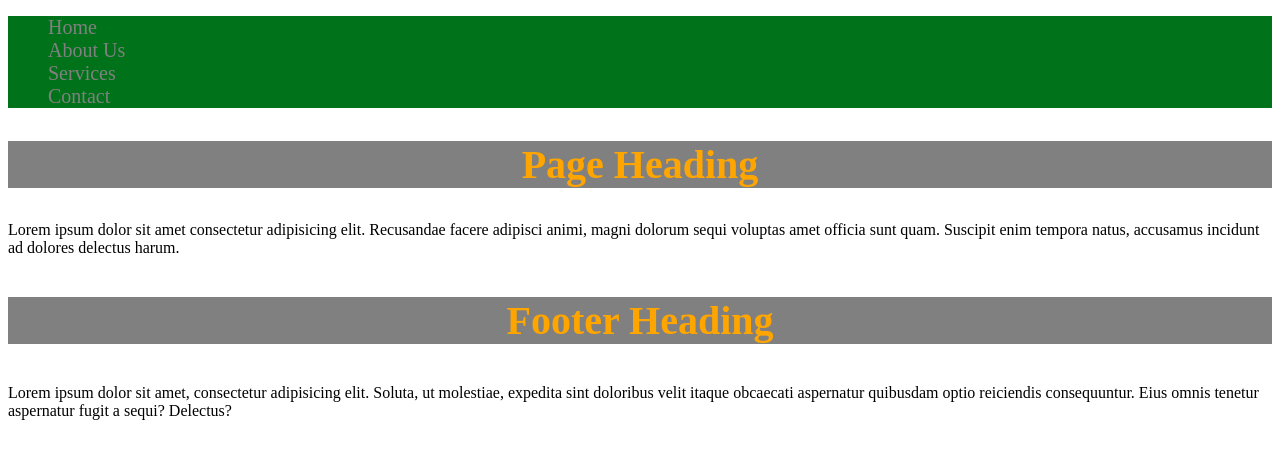
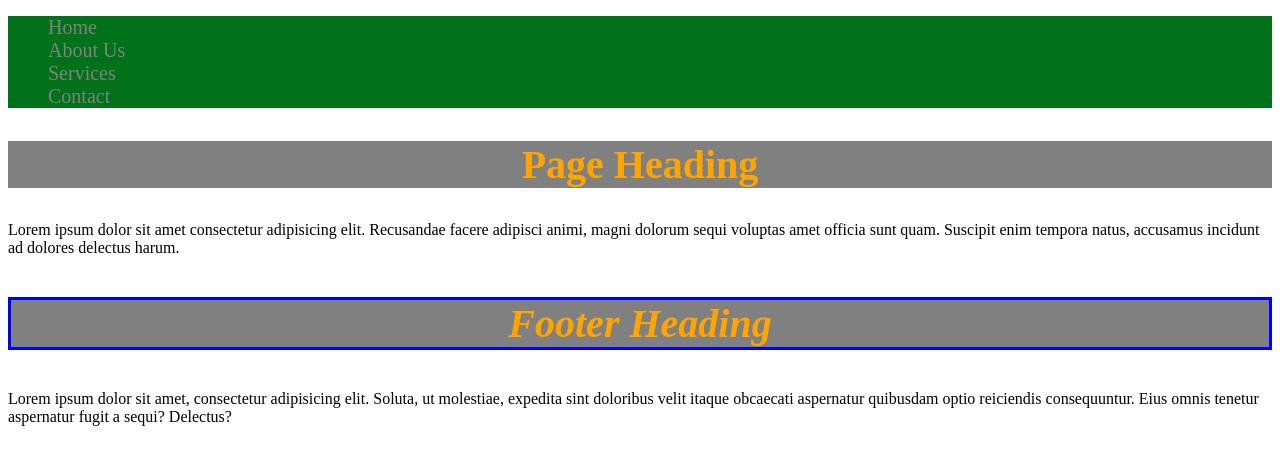
Before and after one commit to srishti/udemy-sass, a website: page index.html in a window 1280 px wide. Drawn offline with Linux system fonts and the light colour scheme.

Commit message:
imports & partials

```diff
--- a/package.json
+++ b/package.json
@@ -4,7 +4,7 @@
 	"description": "## Table of Contents [Section 1: Welcome](#01---welcome)",
 	"main": "index.js",
 	"scripts": {
-		"watch": "node-sass -o css scss/main.scss -w"
+		"watch": "node-sass -o css scss -w"
 	},
 	"repository": {
 		"type": "git",
--- /dev/null
+++ b/scss/_test.scss
@@ -0,0 +1,4 @@
+.footer h3 {
+	font-style: italic;
+	border: 3px solid blue;
+}
--- a/scss/main.scss
+++ b/scss/main.scss
@@ -1,3 +1,5 @@
+@import "test";
+
 /* global-scoped variables for color */
 $color-primary: orange;
 $color-secondary: gray;
```
Also changed, not shown: css/main.css.
